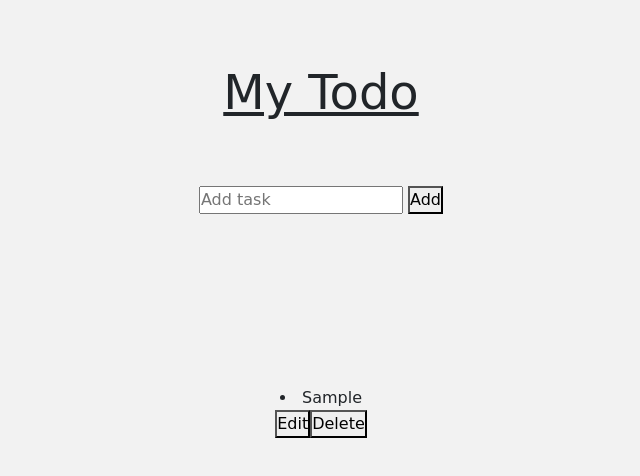
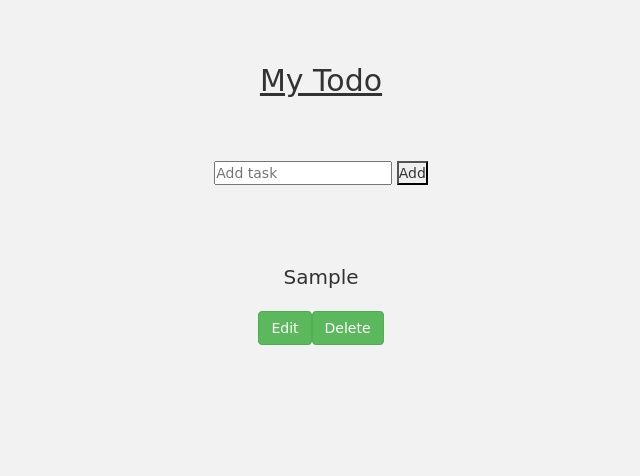
Before and after one commit to ashwani100596/Todolist, a plain HTML site: page todo.html in a window 1280 px wide. Both pictures are taken after typing "Sample" into the empty fields and a click on the button "Add". Shown: the whole page, without its empty margins (319-959 px from the left). Drawn offline with nearby package versions, Linux system fonts and the light colour scheme.

Commit message:
task update

```diff
--- a/todo.css
+++ b/todo.css
@@ -1,3 +1,4 @@
+
 	* {
 		padding: 0;
 		margin: 0;
@@ -35,7 +36,7 @@ li:hover{
 	}
 
 	li.checked {
-	background: #888;
-	color: #fff;
+		/* background: #888; */
+		color: rgb(14, 13, 13);
 		text-decoration: line-through;
 	  }
--- a/todo.html
+++ b/todo.html
@@ -10,24 +10,35 @@
     <script src="https://cdn.jsdelivr.net/npm/bootstrap@5.0.0-beta2/dist/js/bootstrap.bundle.min.js"
         integrity="sha384-b5kHyXgcpbZJO/tY9Ul7kGkf1S0CWuKcCD38l8YkeH8z8QjE0GmW1gYU5S9FOnJ0"
         crossorigin="anonymous"></script>
+
+        <!-- Latest compiled and minified CSS -->
+<link rel="stylesheet" href="https://maxcdn.bootstrapcdn.com/bootstrap/3.4.1/css/bootstrap.min.css">
+
+<!-- jQuery library -->
+<script src="https://ajax.googleapis.com/ajax/libs/jquery/3.5.1/jquery.min.js"></script>
+
+<!-- Latest compiled JavaScript -->
+<script src="https://maxcdn.bootstrapcdn.com/bootstrap/3.4.1/js/bootstrap.min.js"></script>
     <title>My TODO</title>
     <link rel="stylesheet" href="todo.css">
 </head>
 
 <body>
+    <div class="HTML">
         <div>
+
+
 <h1>My Todo</h1>
 <div class="container">
     <div class="input custom-centered">
-                <input type="text" placeholder="Add task" id="inputText">
+        <input class="#" type="text" placeholder="Add task" id="inputText">
         <button id="addToDobtn">Add</button>
     </div>
-            <ul>
-                <!-- <div id="toDoContainer">
+    <ul id="toDoContainer">
 
-                </div> -->
     </ul>
 
+</div>
         </div>
     </div>
     <script src="todo.js"></script>
--- a/todo.js
+++ b/todo.js
@@ -1,5 +1,6 @@
 var inputField = document.getElementById("inputText");
 var addToDoButton = document.getElementById("addToDobtn");
+var ContainerList = document.getElementById("toDoContainer")
 
 addToDoButton.addEventListener("click", hell);
 
@@ -11,45 +12,52 @@ function hell() {
   }
 }
 
-function createDiv() {
+function createDiv(event) {
   var divTag = document.createElement("div");
-  divTag.id = "div1";
+  // divTag.id = divI;
   divTag.setAttribute("align", "center");
   divTag.style.margin = "0px auto";
-  divTag.className = "dynamicDiv";
-  // divTag.innerHTML = listelement();
+  // divTag.className = "list-group input-group-append;
   document.body.appendChild(divTag);
-  // createDiv.innerText = inputField.value;
-  // var toDivData = document.getElementById("div1").innerHTML+=listData;
-  // document.getElementById("div1").innerHTML+=listData;
 
-  // List
+  // List generate
   const list = document.createElement("li");
+  list.className = "list-group";
   const t = document.createTextNode(inputField.value);
-  // list.innerText = inputField.value;
+  t.innerText = inputField.value;
   inputField.value = "";
   list.appendChild(t);
   document.body.appendChild(list);
   divTag.appendChild(list);
-  // button
+
+  // edit button
   const editbutton = document.createElement("Button");
-  const deletebtn = document.createElement("Button");
+  editbutton.className = "btn btn-success";
   editbutton.setAttribute("value", "Edit");
-  deletebtn.setAttribute("type", "reset");
   editbutton.innerHTML = "Edit";
-  deletebtn.innerHTML = "Delete";
   document.body.appendChild(editbutton);
-  document.body.appendChild(deletebtn);
   list.appendChild(editbutton);
   divTag.appendChild(editbutton);
+  editbutton.onclick = editTask;
+
+
+  // function (inputField) {
+  //   var editelement = document.createElement("input"); //input after editbutton click
+  //   var savebtn = document.createElement("button")
+  //   savebtn.innerText = "save";
+  //   editelement.innerText = inputField;
+  //   console.log("hello");
+
+  // };
+
+   // delete button
+  const deletebtn = document.createElement("Button");
+  deletebtn.className = "btn btn-success";
+  deletebtn.setAttribute("type", "reset");
+  deletebtn.innerHTML = "Delete";
+  document.body.appendChild(deletebtn);
   divTag.appendChild(deletebtn);
   deletebtn.onclick = hello;
-  editbutton.onclick = function () {
-    var textareaEdit = document.createElement("textarea");
-    console.log("fudduuuuuu");
-    textareaEdit.appendChild(list);
-  };
-
   function hello() {
     // remove this button and its input
     // list.remove(this.previousElementSibling);
@@ -58,7 +66,7 @@ function createDiv() {
   }
 
   // Add a "checked" symbol when clicking on a list item
-  const taskList = document.querySelector("li");
+  const taskList = document.querySelector("ul");
   taskList.addEventListener(
     "click",
     function (ev) {
@@ -68,4 +76,31 @@ function createDiv() {
     },
     false
   );
+  ContainerList.appendChild(divTag);
+
 }
+
+
+var editTask=function(){
+  console.log("Edit Task...");
+  console.log("Change 'edit' to 'save'");
+
+
+  var list=this.parentNode;
+
+  var editInput=list.querySelector('input[type=text]');
+  // var label=list.querySelector("label");
+  var containsClass=list.classList.contains("editMode");
+      //If class of the parent is .editmode
+      if(containsClass){
+
+      //switch to .editmode
+      //label becomes the inputs value.
+        list.innerText=editInput.value;
+      }else{
+        editInput.value=list.innerText;
+      }
+
+      //toggle .editmode on the parent.
+      list.classList.toggle("editMode");
+    }
```
Lines whose indentation alone changed are shown as unchanged.
